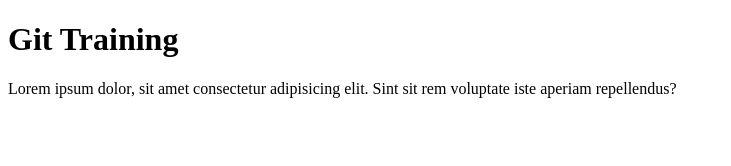
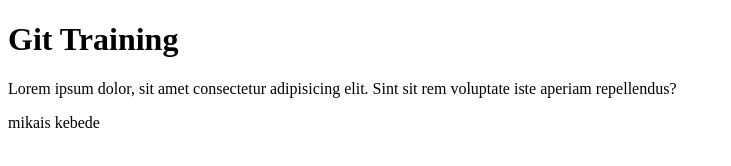
Before and after one commit to mikias19/simpleDemo, a plain HTML site: page index.html in a window 1280 px wide. Shown: the whole page, without its empty margins (0-731 px from the left). Drawn offline with Linux system fonts and the light colour scheme.

Commit message:
newly updated change

```diff
--- a/index.html
+++ b/index.html
@@ -11,5 +11,8 @@
       Lorem ipsum dolor, sit amet consectetur adipisicing elit. Sint sit rem
       voluptate iste aperiam repellendus?
     </p>
+    <section>
+      <p>mikais kebede</p>
+    </section>
   </body>
 </html>
```
